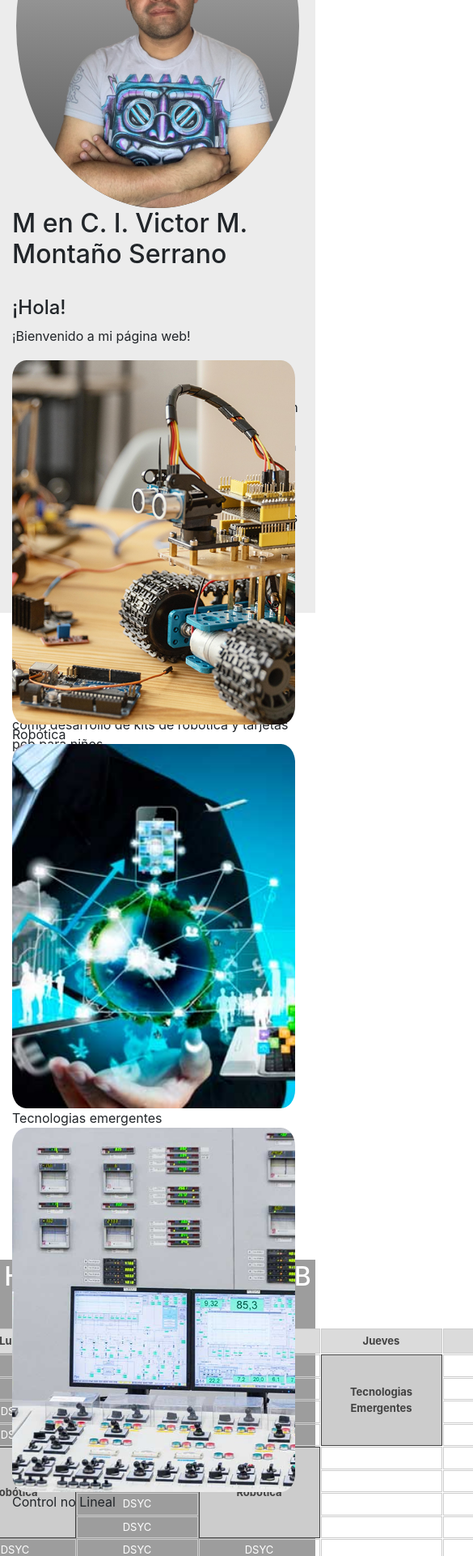
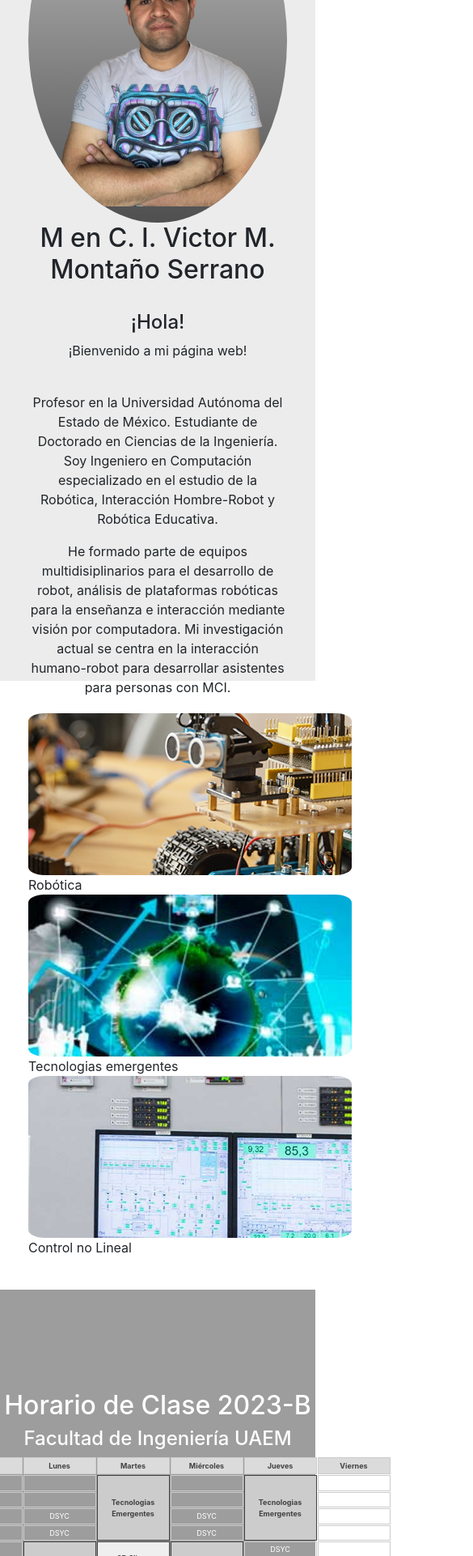
Before and after one commit to vmms/Victor_UAEM, a website: page index.html in a window 390 px wide. Shown: the part 78-2000 px from the top of the page at 81% size, 585 px wide, since content can reach past the window. Drawn offline with nearby package versions, Linux system fonts and the light colour scheme.

Commit message:
Correcciones en la pagina principal para la versión de celular

```diff
--- a/css/styles.css
+++ b/css/styles.css
@@ -165,6 +165,23 @@ nav.navbar {
 .info{
 }
 
+@media (max-width: 768px) {
+  .photo, .info, .col-lg-4, .col-md-4 {
+    width: 20%;
+  }
+
+  .aboutme {
+    display: flex;
+    align-items: center;
+    justify-content: center;
+    margin-top: 40px;
+    height: 100vh;
+    background-color: #ececec;
+    width: 100%;
+    padding: 20px;
+  }
+}
+
 main {
   padding: 20px;
 }
@@ -222,13 +239,48 @@ p {
 
 @media (max-width: 768px) {
   .photo, .info, .col-lg-4, .col-md-4 {
+    width: 20%;
+  }
+
+  .clases {
+    display: flex;
+    align-items: center;
+    justify-content: center;
+    height: auto;
+    background-color: #ffffff;
     width: 100%;
+    z-index: 1; /* Valor de z-index menor para que la sección "clases" esté detrás del header */
+    padding: 20px;
+  }
+
+  .class-container {
+    width: 400px;
+    height: 200px;
+    border-radius: 5%; /* Hace que el div sea un círculo */
+    display: flex;
+    justify-content: center;
+    align-items: center;
+    overflow: hidden; /* Asegura que la imagen no se desborde del círculo */
+  }
+
+  .img-clase img {
+    width: 200%;
+    height: 200%;
+    object-fit: cover; /* Ajusta la imagen al círculo sin distorsión */
+    transform: translate(-20%);
+  }
+
+  .img-clase-robotica img {
+    width: 250%;
+    height: 250%;
+    object-fit: cover; /* Ajusta la imagen al círculo sin distorsión */
+    transform: translate(-30% );
   }
 }
 
 section.scheduler {
   margin: 0px;
-  height: 95vh; /* La sección ocupa el 90% del alto de la pantalla (viewport height) */
+  height: 100vh; /* La sección ocupa el 90% del alto de la pantalla (viewport height) */
   background-color: #9d9d9d; /* Color de fondo azul */
   color: white; /* Color de texto blanco para mayor contraste */
   display: flex;
@@ -247,14 +299,14 @@ section.scheduler {
 .hora {
   border: 1px solid #ccc;
   background-color: #dbdbdb;
-  padding: 5px;
+  padding: 3px;
   text-align: center;
   font-weight: bold;
 }
 
 .bloque {
   border: 1px solid #ccc;
-  padding: 3px;
+  padding: 2px;
   text-align: center;
 }
 
@@ -289,6 +341,75 @@ section.scheduler {
   display: flex;
   align-items: center;
   justify-content: center;
+}
+
+@media (max-width: 768px) {
+  section.scheduler {
+    margin: 0px;
+    background-color: #9d9d9d; /* Color de fondo azul */
+    color: white; /* Color de texto blanco para mayor contraste */
+    display: flex;
+    flex-direction: column;
+    justify-content: center;
+    align-items: center;
+    padding: 0px;
+  }
+
+  .horario {
+    display: grid;
+    grid-template-columns: 120px repeat(5, 90px); /* 5 columnas para los días de la semana */
+    gap: 1px;
+    font-size: 9px;
+  }
+
+  .hora {
+    border: 1px solid #ccc;
+    background-color: #dbdbdb;
+    padding: 3px;
+    text-align: center;
+    font-weight: bold;
+    font-size: 9px;
+  }
+
+  .bloque {
+    border: 1px solid #ccc;
+    padding: 2px;
+    text-align: center;
+    font-size: 9px;
+  }
+
+  .bloque.combined {
+    color: #424242; /* Color de la fuente en negro */
+    font-weight: bold;
+    border: 1px solid #424242;
+    background-color: #ccc; /* Cambiar el color de fondo del bloque combinado */
+    grid-row: span 4; /* Ocupar dos filas */
+    display: flex;
+    align-items: center;
+    justify-content: center;
+  }
+
+  .bloque.combined_2 {
+    color: #424242; /* Color de la fuente en negro */
+    font-weight: bold;
+    border: 1px solid #424242;
+    background-color: #efefef; /* Cambiar el color de fondo del bloque combinado */
+    grid-row: span 2; /* Ocupar dos filas */
+    display: flex;
+    align-items: center;
+    justify-content: center;
+  }
+
+  .bloque.combined_c {
+    color: #ffffff; /* Color de la fuente en negro */
+    font-weight: bold;
+    border: 1px solid #424242;
+    background-color: #3e3e3e; /* Cambiar el color de fondo del bloque combinado */
+
+    display: flex;
+    align-items: center;
+    justify-content: center;
+  }
 }
 
 .contact-info{
@@ -344,6 +465,35 @@ iframe {
   height: 40px;
 }
 
+@media (max-width: 768px) {
+  .contact-info{
+    display: flex;
+    align-items: center;
+    justify-content: center;
+    margin: 0px;
+    background-color: #303030;
+    width: 100%;
+    padding: 10px;
+  }
+
+  .contact-info.container {
+    display: flex;
+    flex-direction: column;
+    align-items: center;
+    padding: 20px;
+  }
+
+  .contact-details {
+    margin-bottom: 0px;
+    color: #ffffff;
+  }
+
+  .contact-details p {
+    margin-bottom: 0px;
+  }
+
+}
+
 
 footer {
   background-color: #333;
--- a/index.html
+++ b/index.html
@@ -33,22 +33,22 @@
     <section id="about" class="aboutme">
         <div class="container information">
             <div class="row">
-                <div class="col-lg-6 col-md-6 col-sm-12 photo">
+                <div class="col-lg-6 col-md-6 col-sm-12 col-xs-12 photo">
                     <div class="circle-container">
                         <div class="circle">
                             <img src="Images/web/vic.png" alt="Imagen en el círculo">
                         </div>
                     </div>
                 </div>
-                <div class="col-lg-6 col-md-6 col-sm-12 info">
-                    <h2> M en C. I. Victor M. Montaño Serrano</h2>
+                <div class="col-lg-6 col-md-6 col-sm-12 col-xs-12 info">
+                    <h2 class="text-center"> M en C. I. Victor M. Montaño Serrano</h2>
                     <br>
-                    <h4 id="greeting"></h4>
-                    <p id="content"></p>
+                    <h4 id="greeting" class="text-center"></h4>
+                    <p id="content" class="text-center"></p>
                     <br>
-                    <p id="description"></p>
-                    <p id="work"></p>
-                    <p id="develop"></p>
+                    <p id="description" class="text-center"></p>
+                    <p id="work" class="text-center"></p>
+                    <p id="develop" class="text-center"></p>
                 </div>
             </div>
         </div>
```
